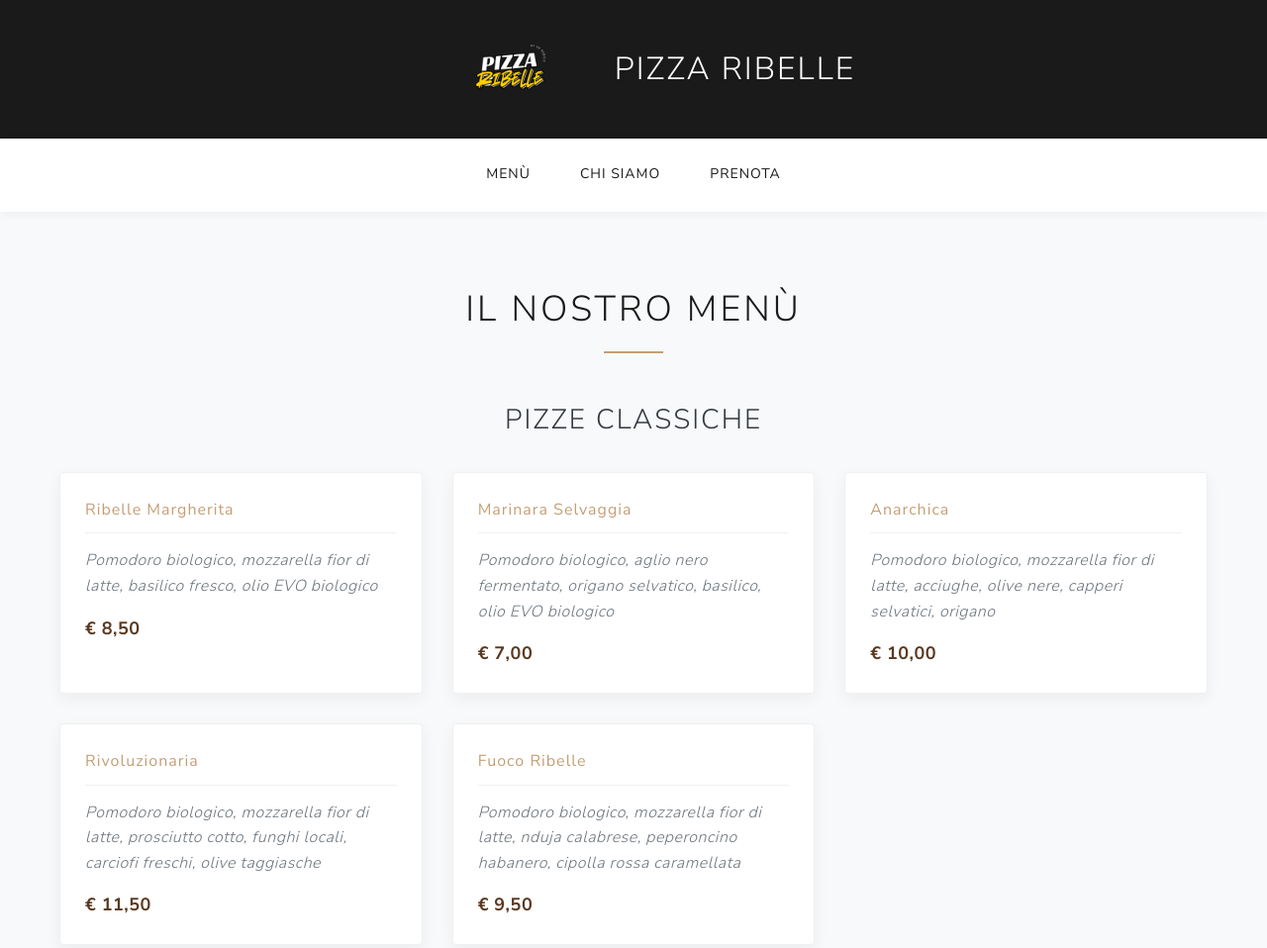
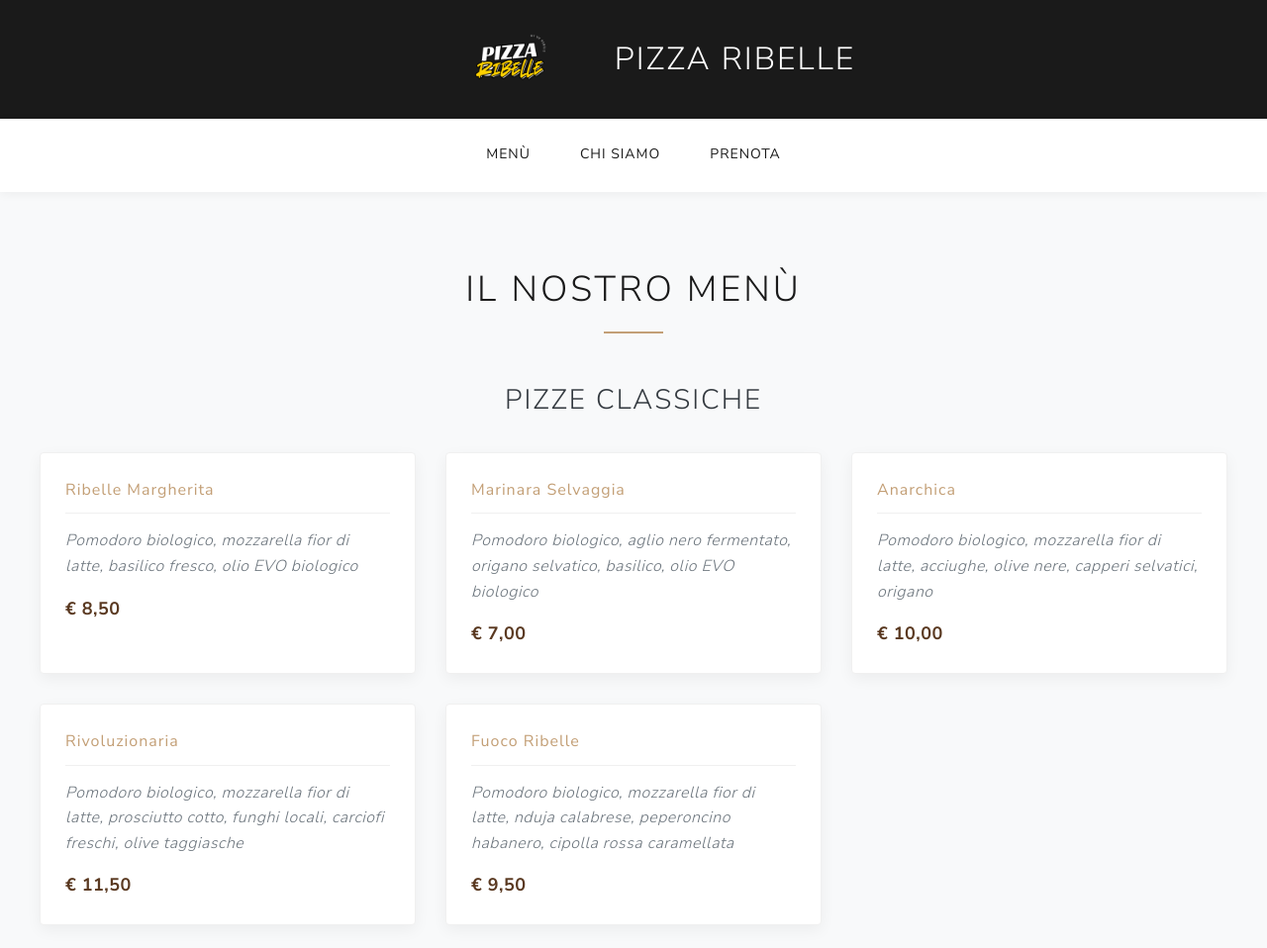
Before and after one commit to alissamulas-ux/UX-rebels, a plain HTML site: page index.html in a window 1280 px wide. Shown: the top 958 px of the page at 99% size. Drawn offline with Linux system fonts and the light colour scheme.

Commit message:
modifiche ribelli 2

```diff
--- a/style.css
+++ b/style.css
@@ -16,14 +16,14 @@ body {
 .container {
     max-width: 1200px;
     margin: 0 auto;
-    padding: 0 20px;
+    padding: 0px;
 }
 
 /* Header e logo */
 header {
     background-color: #1a1a1a;
     color: white;
-    padding: 20px 0;
+    padding: 10px ;
     box-shadow: 0 2px 10px rgba(0, 0, 0, 0.1);
 }
 
```
